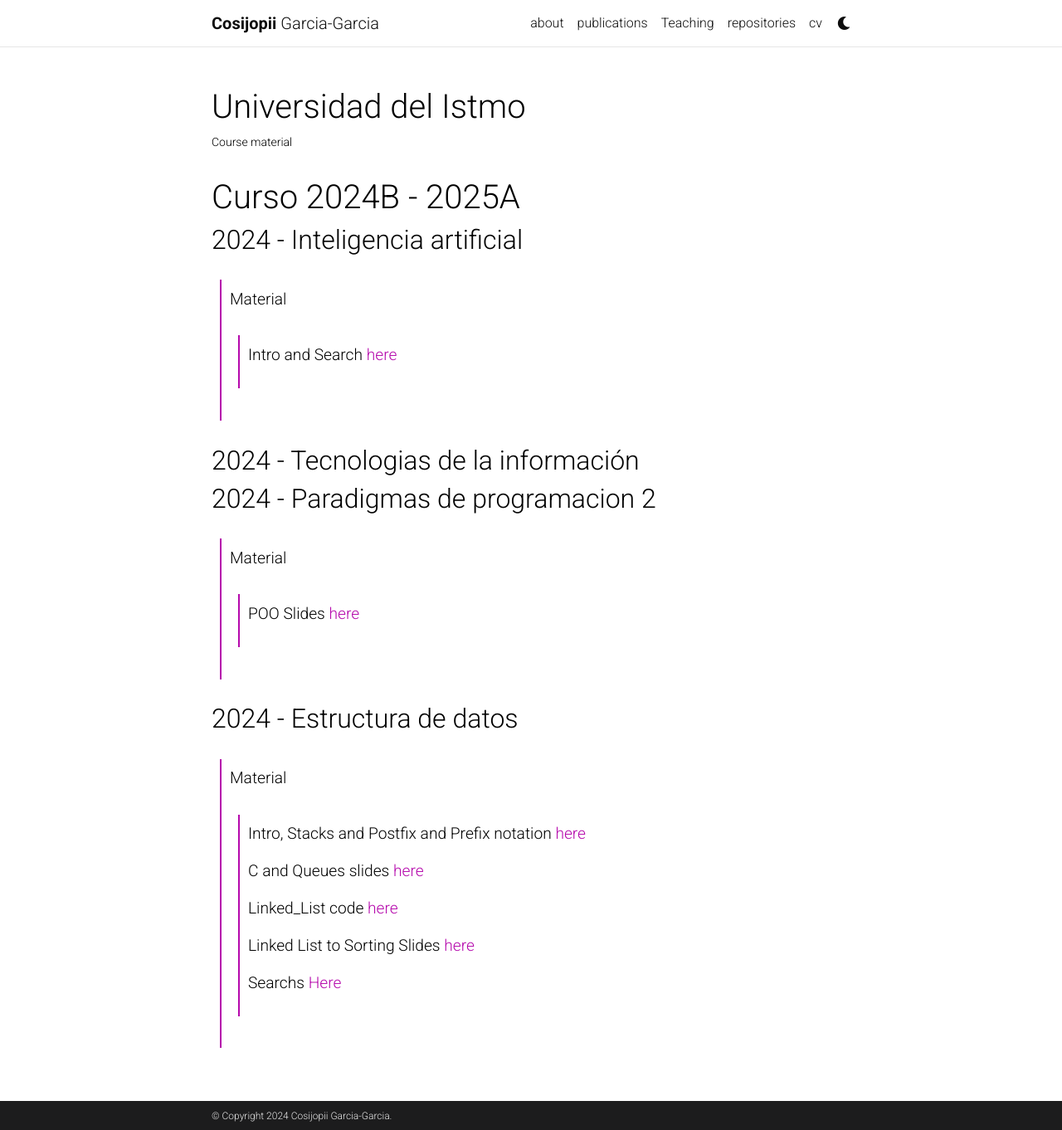
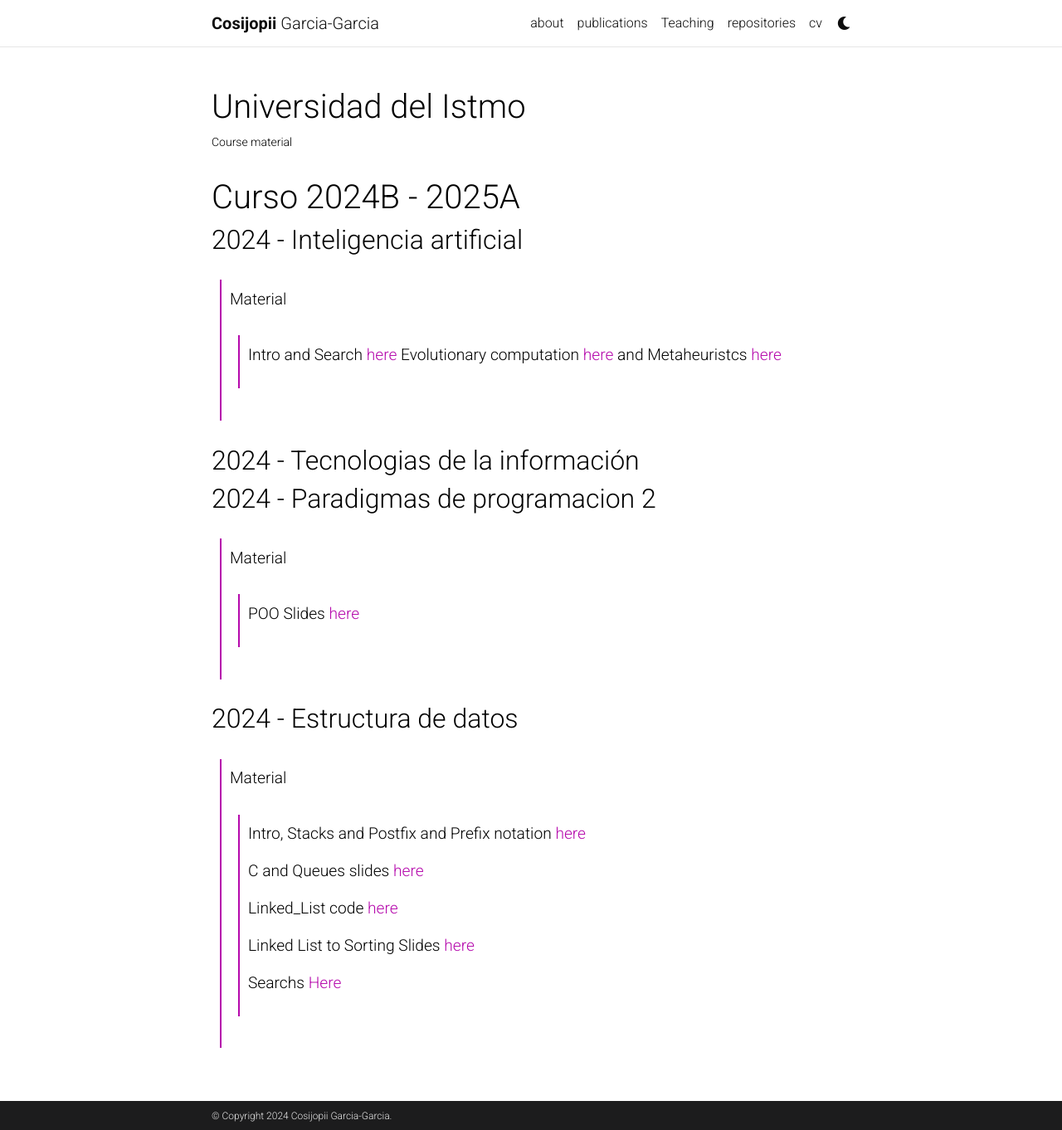
Before and after one commit to Cosijopiii/Cosijopiii.github.io, a Jekyll site: the page built from _projects/2_project.md, in a window 1280 px wide and 1362 px high. Shown: the whole window at 83% size. Built offline with Jekyll 4.4.1, drawn with Linux system fonts in a browser that asks for light colours; comment, search, counter and statistics services are not loaded; a style sheet for code colours, icons or effects is not loaded.

Commit message:
Update 2_project.md

```diff
--- a/_projects/2_project.md
+++ b/_projects/2_project.md
@@ -13,6 +13,8 @@ category: work
 >
 >Material
 >>Intro and Search [here](/assets/pdf/Inteligencia_artificial_I.pdf)
+>>Evolutionary computation [here](/assets/pdf/CEVO.pdf) and Metaheuristcs  [here](/assets/pdf/MetaH.pdf)
+>>
 >
 
 ## 2024 - Tecnologias de la información
```
